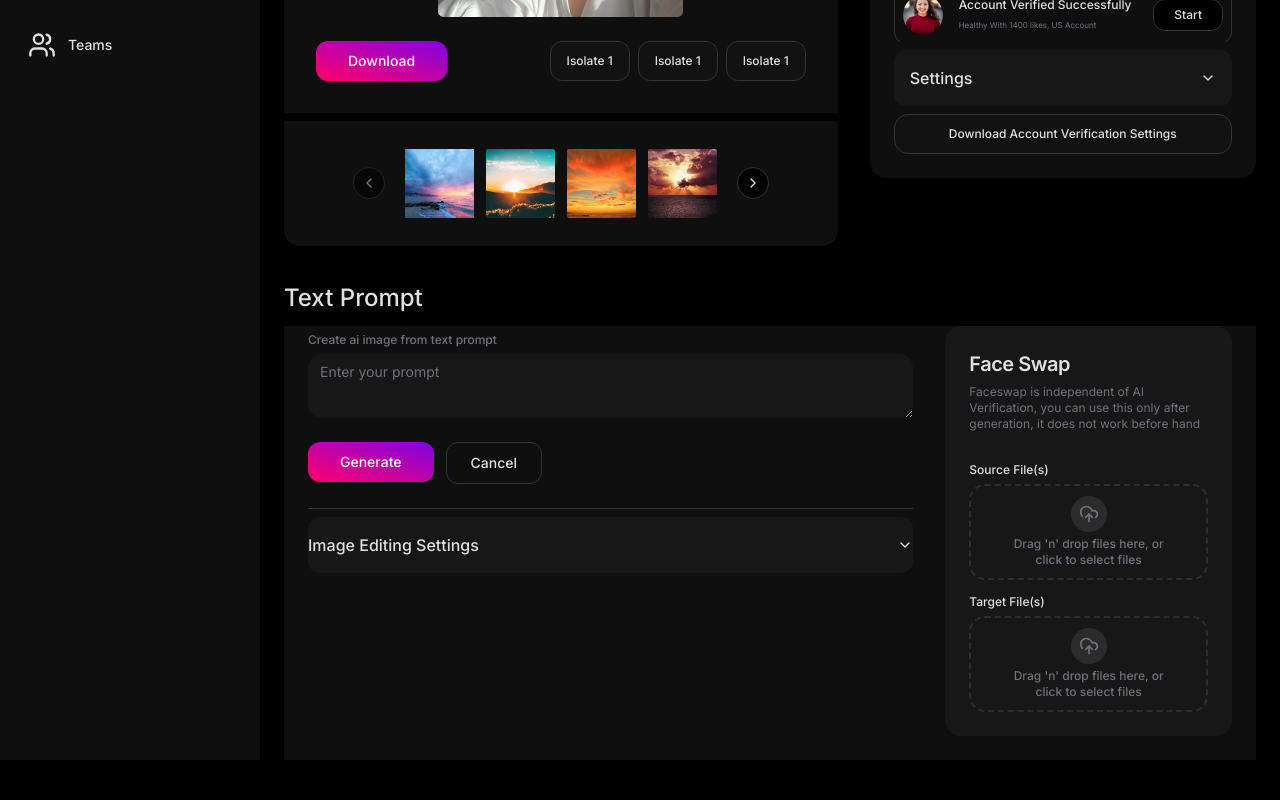
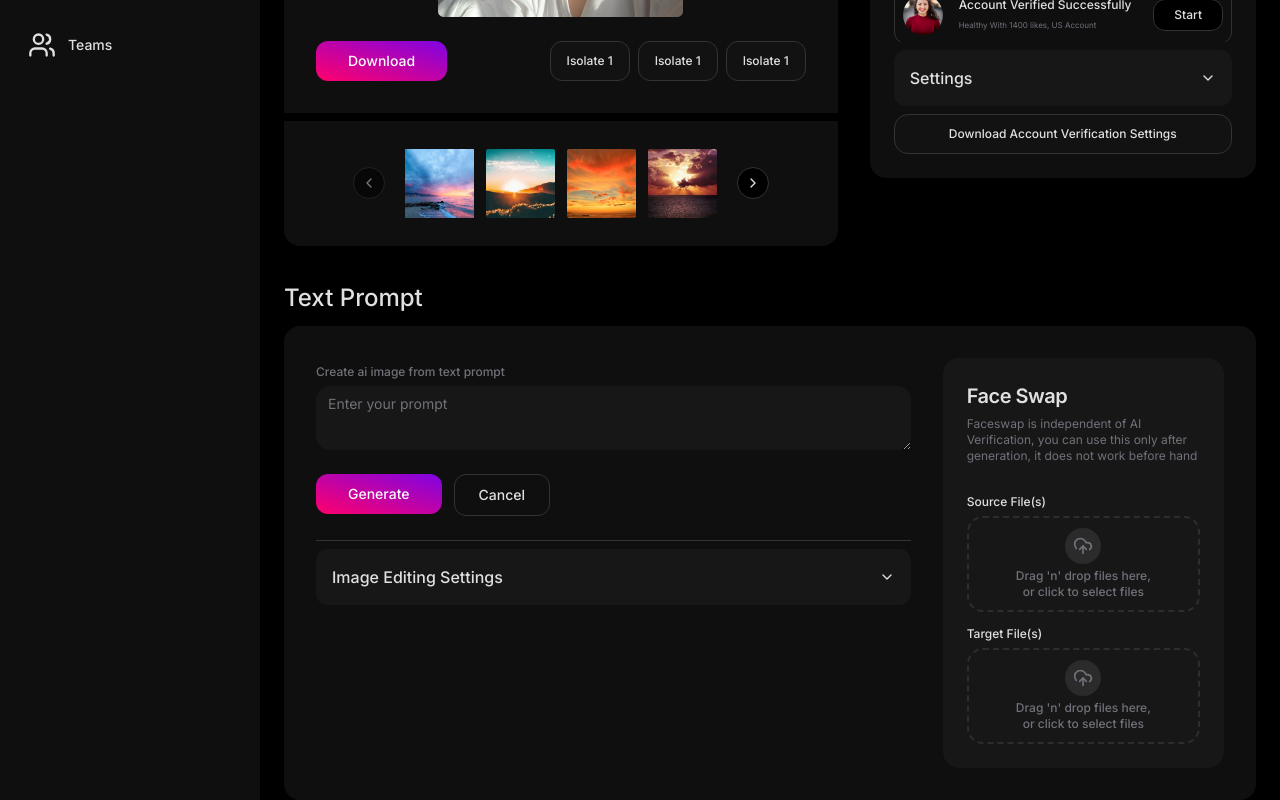
Before and after one commit to ra-kesh/Stupid-AI, a Next.js app: page /ai-verification in a window 1280 px wide. Shown: the part 455-1255 px from the top of the page. Before the commit the page ends 1215 px from the top, so only its background shows below. Built offline with nearby package versions, Linux system fonts and the light colour scheme.

Commit message:
feat:pushed ai verification

```diff
--- a/app/(dashboard)/ai-verification/FaceSwap.tsx
+++ b/app/(dashboard)/ai-verification/FaceSwap.tsx
@@ -13,10 +13,10 @@ const FaceSwapForm = () => {
   console.log(form.getValues())
 
   return (
-    <Card className="col-span-4">
+    <Card className="lg:col-span-5 xl:col-span-4">
       <CardHeader>
-        <CardTitle className="text-xl">Face Swap</CardTitle>
-        <CardDescription className="text-xs">
+        <CardTitle className="lg:text-lg xl:text-xl">Face Swap</CardTitle>
+        <CardDescription className="lg:text-[9px] lg:leading-3 xl:text-xs xl:leading-4">
           Faceswap is independent of AI Verification, you can use this only after generation, it does not work before
           hand
         </CardDescription>
--- a/app/(dashboard)/ai-verification/ImageEditingForm.tsx
+++ b/app/(dashboard)/ai-verification/ImageEditingForm.tsx
@@ -15,9 +15,9 @@ const ImageEditingForm = () => {
     <Form {...form}>
       <form
         onSubmit={form.handleSubmit(() => {})}
-        className="grid  space-y-1 lg:space-y-2 2xl:space-y-3 2xl:p-4 4xl:space-y-7"
+        className="grid  space-y-1 lg:space-y-2 lg:p-4 2xl:space-y-3 2xl:p-5 4xl:space-y-7"
       >
-        <div className="grid grid-cols-3 gap-x-4 2xl:gap-y-4">
+        <div className="grid gap-x-4 lg:grid-cols-2 xl:grid-cols-3 2xl:gap-y-4">
           <FormField
             control={form.control}
             name="width"
--- a/app/(dashboard)/ai-verification/VerificationForm.tsx
+++ b/app/(dashboard)/ai-verification/VerificationForm.tsx
@@ -11,7 +11,7 @@ const VerificationForm = () => {
       <CardHeader className=" px-0 text-lg font-medium lg:py-2 xl:py-3 xl:text-2xl 2xl:py-4 4xl:py-6 4xl:text-4xl">
         Text Prompt
       </CardHeader>
-      <CardContent className="grid grid-cols-1 gap-x-4 bg-form lg:grid-cols-12 xl:gap-x-8 2xl:gap-x-10 2xl:rounded-xl 2xl:p-10">
+      <CardContent className="grid grid-cols-1 gap-x-4 bg-form lg:grid-cols-12 lg:rounded-md lg:p-6 xl:gap-x-8 xl:rounded-lg xl:p-8 2xl:gap-x-10 2xl:rounded-xl 2xl:p-10">
         <PromptForm />
         <FaceSwapForm />
       </CardContent>
--- a/app/(dashboard)/ai-verification/prompt_form.tsx
+++ b/app/(dashboard)/ai-verification/prompt_form.tsx
@@ -17,14 +17,14 @@ const TextPromptForm = () => {
     <Form {...form}>
       <form
         onSubmit={form.handleSubmit(() => {})}
-        className="col-span-8 space-y-1  lg:space-y-2 2xl:space-y-3 4xl:space-y-7"
+        className="space-y-1 lg:col-span-7 lg:space-y-2  xl:col-span-8 2xl:space-y-3 4xl:space-y-7"
       >
         <FormField
           control={form.control}
           name="text-prompt"
           render={({ field }) => (
             <FormItem className=" space-y-1 2xl:space-y-2 4xl:space-y-3">
-              <FormLabel className="text-xs text-muted-foreground 2xl:text-sm 4xl:text-xl">
+              <FormLabel className="text-muted-foreground lg:text-[9px] xl:text-xs 2xl:text-sm 4xl:text-xl ">
                 {" "}
                 Create ai image from text prompt{" "}
               </FormLabel>
@@ -56,7 +56,9 @@ const TextPromptForm = () => {
         <Separator className="bg-separator 2xl:h-[2px]" />
         <Accordion type="single" collapsible>
           <AccordionItem value="item-1" className="border-none">
-            <AccordionTrigger className="rounded-xl bg-card 2xl:p-5">Image Editing Settings</AccordionTrigger>
+            <AccordionTrigger className="rounded-xl bg-card lg:p-4 2xl:p-5 4xl:text-xl ">
+              Image Editing Settings
+            </AccordionTrigger>
             <AccordionContent className="rounded-b-xl bg-card">
               <ImageEditingForm />
             </AccordionContent>
```
